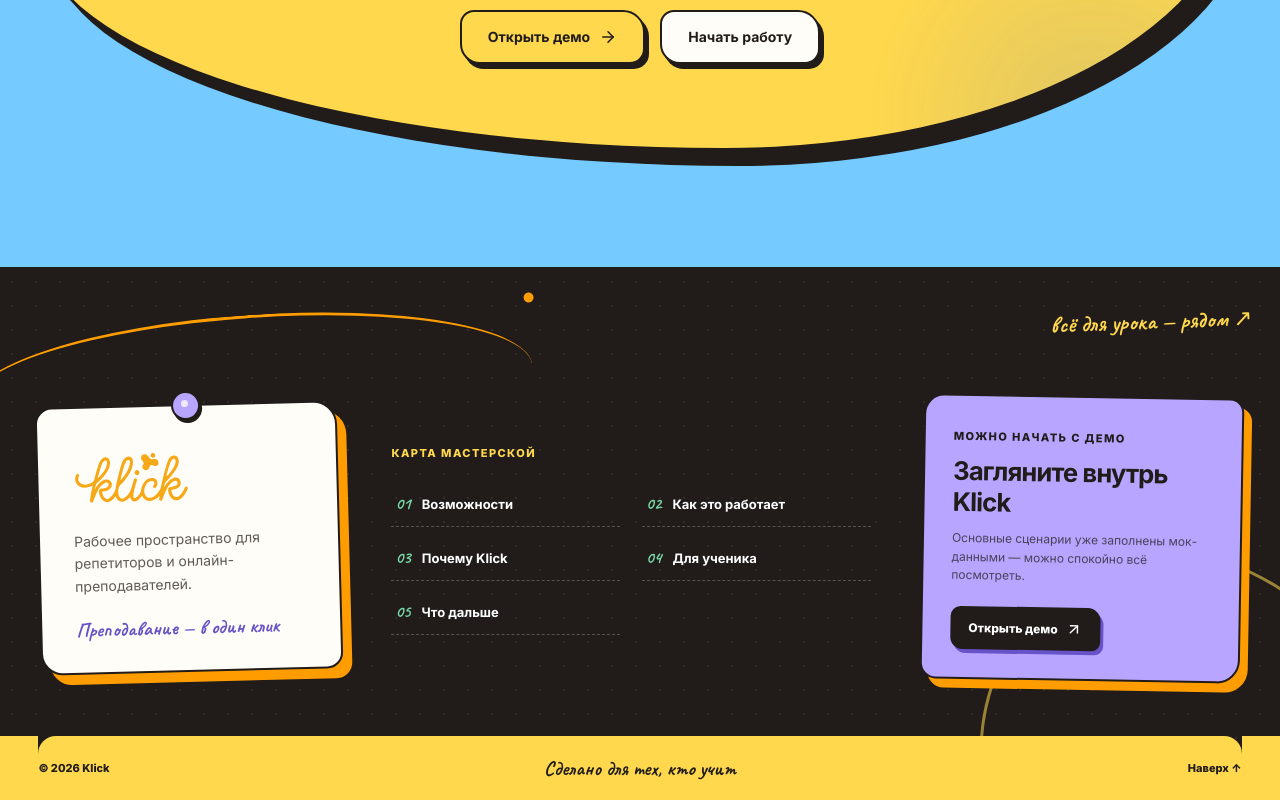
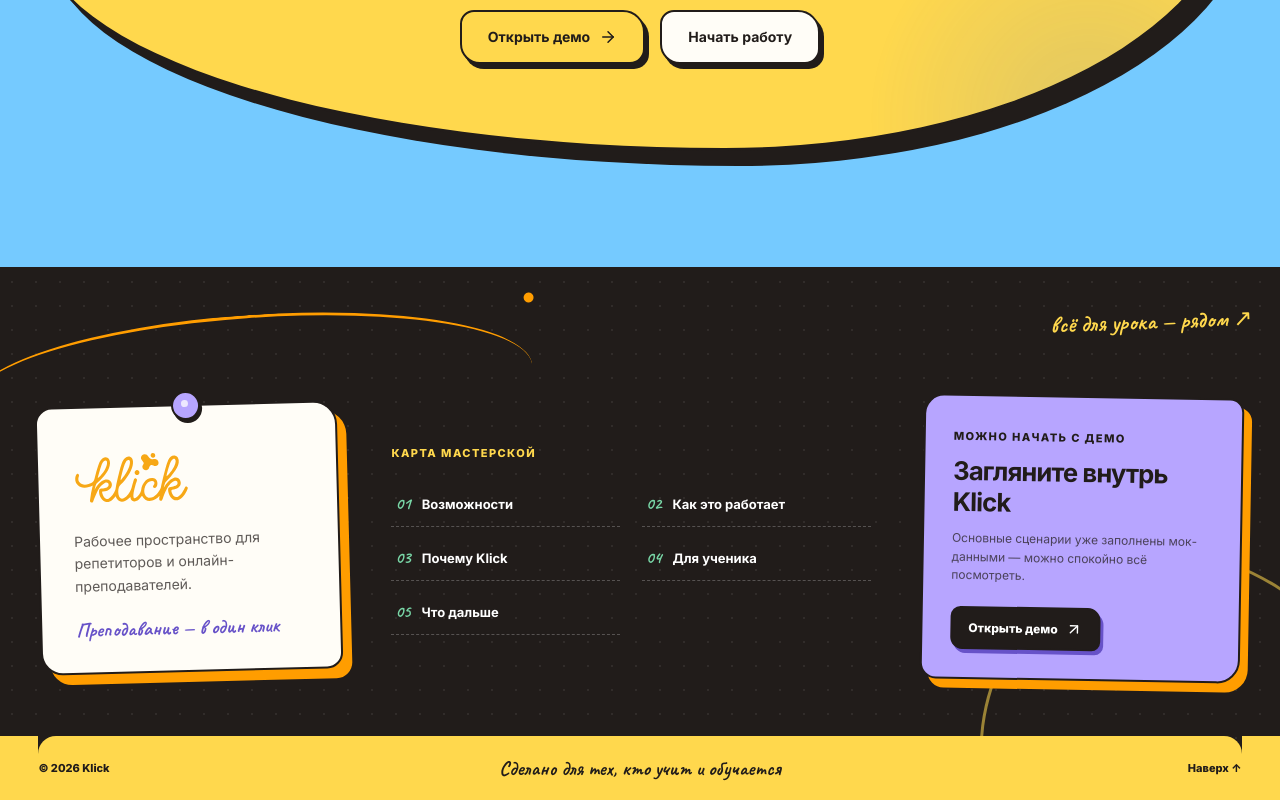
Before and after one commit to mcArtemev/KLICK-landing, a Vue app: page / in a window 1280 px wide. Shown: the part 10262-11062 px from the top of the page. Built offline with nearby package versions, Linux system fonts and the light colour scheme; no server answers.

Commit message:
Update App.vue

```diff
--- a/src/App.vue
+++ b/src/App.vue
@@ -207,7 +207,7 @@
             </div>
             <div class="shell site-footer__bottom">
                 <span>© {{ currentYear }} Klick</span>
-                <span>Сделано для тех, кто учит</span>
+                <span>Сделано для тех, кто учит и обучается</span>
                 <a href="#top">Наверх <span aria-hidden="true">↑</span></a>
             </div>
         </footer>
```
